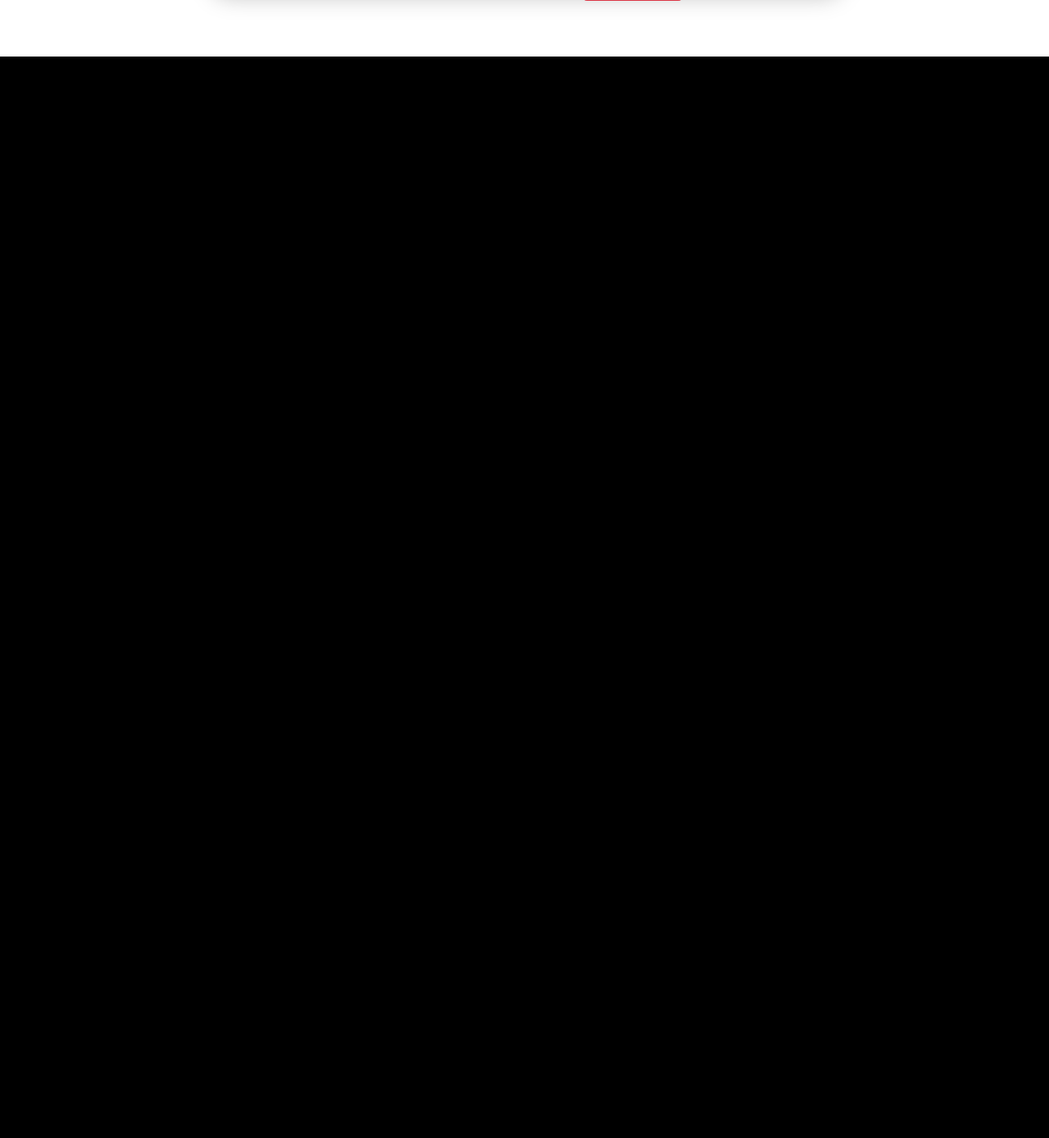
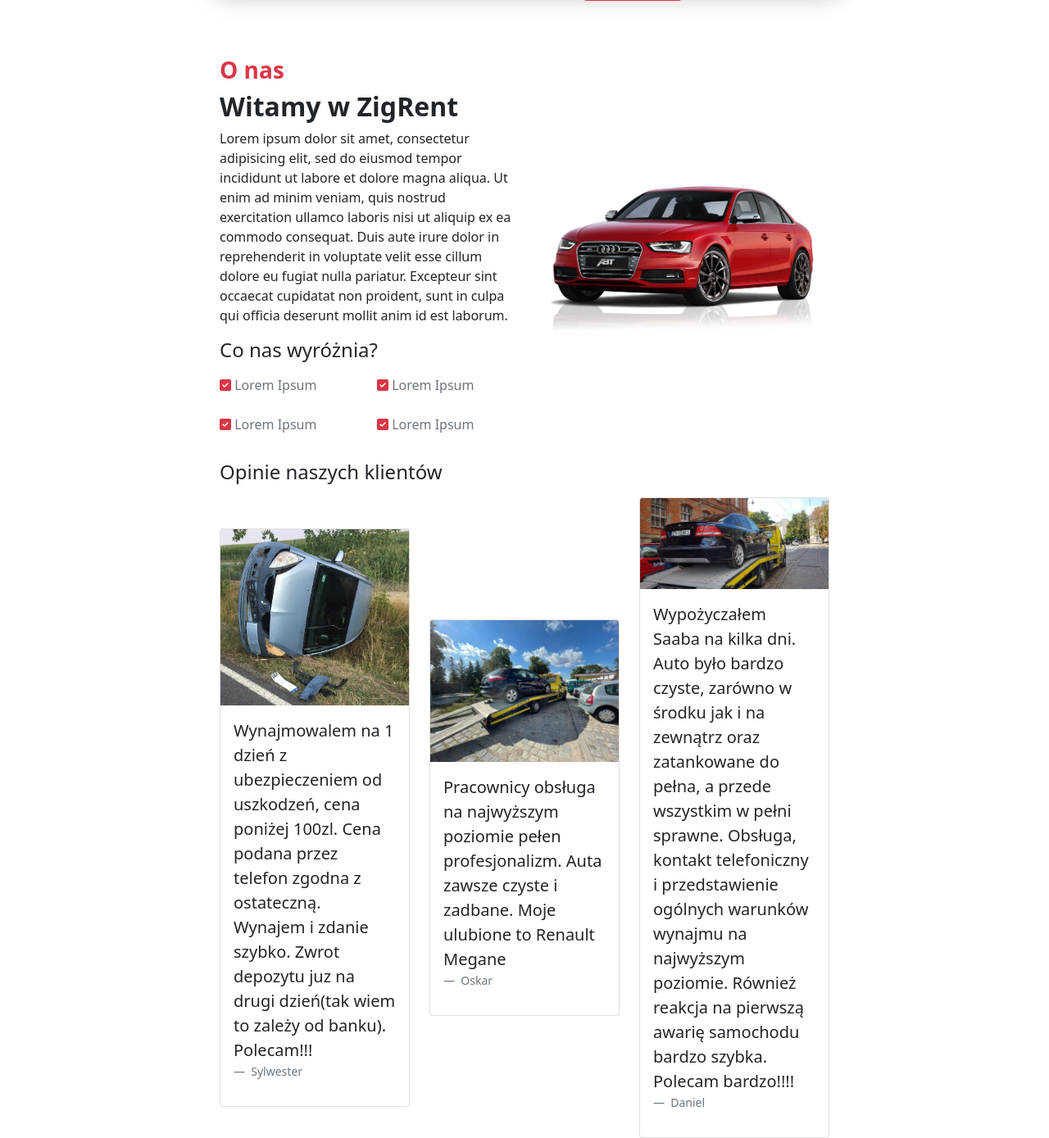
Before and after one commit to Michal582/JPO, a PHP site: page / in a window 1280 px wide. Shown: the part 931-2320 px from the top of the page at 82% size. Before the commit the page ends 1000 px from the top, so only its background shows below. Run offline with PHP 8.4, Linux system fonts and the light colour scheme; some libraries are stand-ins or nearby versions.

Commit message:
Nie zabij mnie za to
O nas i opinie klientow

```diff
--- /dev/null
+++ b/aboutus.php
@@ -0,0 +1,74 @@
+<?php // TODO: Responsywnosc ?>
+<section id="aboutUs">
+  <div class="container">
+    <div class="row align-items-center">
+      <div class="col">
+        <h3 class="text-danger fw-bold">O nas</h3>
+        <h2 class="fw-bold">Witamy w ZigRent</h2>
+        <p>Lorem ipsum dolor sit amet, consectetur adipisicing elit, sed do eiusmod tempor incididunt ut labore et dolore magna aliqua. Ut enim ad minim veniam, quis nostrud exercitation ullamco laboris nisi ut aliquip ex ea commodo consequat. Duis aute irure dolor in reprehenderit in voluptate velit esse cillum dolore eu fugiat nulla pariatur. Excepteur sint occaecat cupidatat non proident, sunt in culpa qui officia deserunt mollit anim id est laborum.</p>
+        <h4>Co nas wyróżnia?</h4>
+        <div class="row mt-3">
+          <div class="col">
+            <p class="text-secondary"><span class="text-danger"><i class="fa-solid fa-square-check"></i></span> Lorem Ipsum</p>
+          </div>
+          <div class="col">
+            <p class="text-secondary"><span class="text-danger"><i class="fa-solid fa-square-check"></i></span> Lorem Ipsum</p>
+          </div>
+        </div>
+        <div class="row mt-2 mb-3">
+          <div class="col">
+            <p class="text-secondary"><span class="text-danger"><i class="fa-solid fa-square-check"></i></span> Lorem Ipsum</p>
+          </div>
+          <div class="col">
+            <p class="text-secondary"><span class="text-danger"><i class="fa-solid fa-square-check"></i></span> Lorem Ipsum</p>
+          </div>
+        </div>
+      </div>
+      <div class="col">
+        <img src="./img/about.png">
+      </div>
+    </div>
+    <div class="row align-items-center">
+      <h4 class="mb-3">Opinie naszych klientów</h4>
+      <div class="col-sm-4">
+        <div class="card">
+          <img src="./img/op1.png" class="card-img-top">
+          <div class="card-body">
+            <blockquote class="blockquote">
+              <p>Wynajmowalem na 1 dzień z ubezpieczeniem od uszkodzeń, cena poniżej 100zl. Cena podana przez telefon zgodna z ostateczną. Wynajem i zdanie szybko. Zwrot depozytu juz na drugi dzień(tak wiem to zależy od banku). Polecam!!!</p>
+            </blockquote>
+            <figcaption class="blockquote-footer">
+              Sylwester
+            </figcaption>
+          </div>
+        </div>
+      </div>
+      <div class="col-sm-4">
+        <div class="card">
+          <img src="./img/op2.jpeg" class="card-img-top">
+          <div class="card-body">
+            <blockquote class="blockquote">
+              <p>Pracownicy obsługa na najwyższym poziomie pełen profesjonalizm. Auta zawsze czyste i zadbane. Moje ulubione to Renault Megane</p>
+            </blockquote>
+            <figcaption class="blockquote-footer">
+              Oskar
+            </figcaption>
+          </div>
+        </div>
+      </div>
+      <div class="col-sm-4">
+        <div class="card">
+          <img src="./img/op3.jpeg" class="card-img-top">
+          <div class="card-body">
+            <blockquote class="blockquote">
+              <p>Wypożyczałem Saaba na kilka dni. Auto było bardzo czyste, zarówno w środku jak i na zewnątrz oraz zatankowane do pełna, a przede wszystkim w pełni sprawne. Obsługa, kontakt telefoniczny i przedstawienie ogólnych warunków wynajmu na najwyższym poziomie. Również reakcja na pierwszą awarię samochodu bardzo szybka. Polecam bardzo!!!!</p>
+            </blockquote>
+            <figcaption class="blockquote-footer">
+              Daniel
+            </figcaption>
+          </div>
+        </div>
+      </div>
+    </div>
+  </div>
+</section>
--- a/css/master.css
+++ b/css/master.css
@@ -57,3 +57,14 @@
 .main-search-form{
   border-bottom-right-radius: 20px;
 }
+#aboutUs{
+  height: 500px;
+  /* background-color: black; */
+  width: 60%;
+  margin: 0 auto;
+  margin-bottom: 50px;
+}
+#aboutUs img{
+  max-height: 100%;
+  width: 100%;
+}
--- a/index.php
+++ b/index.php
@@ -11,8 +11,6 @@
 
     <?php include('header-main.php');
           include ('navbar-main.php');
-          include 'promotion-main.php';
-          include 'search-main.php';
     ?>
 
     <?php
@@ -27,7 +25,11 @@
     ?>
 
     <main>
-
+      <?php
+        include 'promotion-main.php';
+        include 'search-main.php';
+        include 'aboutus.php';
+      ?>
     </main>
 
     <?php include('footer.php'); ?>
--- a/navbar-main.php
+++ b/navbar-main.php
@@ -6,7 +6,7 @@
       <div class="d-flex justify-content-center">
         <ul class="navbar-nav me-auto mb-2 mb-lg-0">
           <li class="nav-item"><a href="#searchCar" class="nav-link">Rezerwuj Auto</a></li>
-          <li class="nav-item"><a href="#" class="nav-link">O Nas</a></li>
+          <li class="nav-item"><a href="#aboutUs" class="nav-link">O Nas</a></li>
           <li class="nav-item"><a href="#" class="nav-link">Nasza Flota</a></li>
           <li class="nav-item"><a href="#" class="nav-link">Kontakt</a></li>
         </ul>
```
Also changed, not shown: img/about.png (added), img/op1.png (added), img/op2.jpeg (added), img/op3.jpeg (added).
